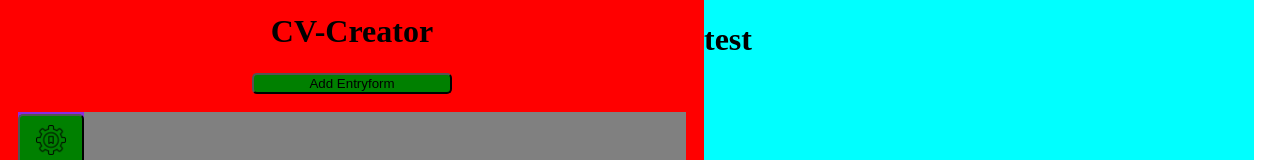
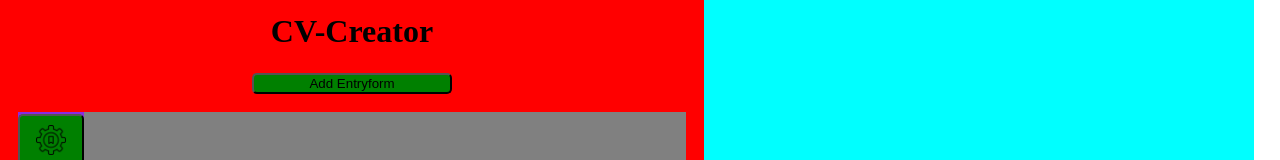
Before and after one commit to Paul-1783/CV-Application, a React (Vite) app: page / in a window 1280 px wide. Shown: the top 160 px of the page. Built offline with nearby package versions, Linux system fonts and the light colour scheme.

Commit message:
elevated allforms state and updated preview

```diff
--- a/src/App.jsx
+++ b/src/App.jsx
@@ -1,12 +1,15 @@
 import "./App.css";
+import { useState } from "react";
 import { PreviewFrame } from "./components/preview/preview";
 import { TabsContainer } from "./components/tabsContainer/tabsContainer";
 
 function App() {
+  const [allForms, setAllForms] = useState([[],[],[],[],[],[],[],[]])
+
   return (
     <>
-          <TabsContainer />
-          <PreviewFrame />
+          <TabsContainer allForms={allForms} setAllForms={setAllForms} />
+          <PreviewFrame allForms={allForms}/>
     </>
   );
 }
--- a/src/components/preview/preview.jsx
+++ b/src/components/preview/preview.jsx
@@ -2,11 +2,11 @@ import "./../../styles/preview.css";
 
  import { useContext } from 'react'
 
-export function PreviewFrame() {
+export function PreviewFrame({allForms}) {
 
-  // console.log("in Preview allinformation:  ", allInformation)
+  console.log("in Preview allinformation:  ", allForms)
 
   return <span className="preview-frame">
-    <h1>test</h1>
+    <h1>{allForms.map(arr => arr.map(elem => elem.id))}</h1>
   </span>;
 }
--- a/src/components/tabsContainer/tabsContainer.jsx
+++ b/src/components/tabsContainer/tabsContainer.jsx
@@ -35,18 +35,15 @@ const sectionInfos = [
   {sectionName : "links", icon: linkIcon},
 ];
 
-export function TabsContainer() {
+export function TabsContainer({allForms, setAllForms}) {
 
   const [clickedTopicId, setClickedTopicId] = useState(8)
-  const [allForms, setAllForms] = useState([[],[],[],[],[],[],[],[]])
   const [numberOfForms, setNumberOfForms] = useState(0)
   const loadedRef = useRef(false);
 
   useEffect(() => {
     if (loadedRef.current) return;
     loadedRef.current = true;
-
-    console.log("START ", numberOfForms)
 
     // setAllForms(allForms => [...allForms, allForms[0].push({id: 1, formTopic: "general", name:"", phone:"", email:""})]);
     // setAllForms(allForms => [...allForms, allForms[1].push({id: 2, formTopic: "education", school: "", degree: "", start: "", end: "", location: ""})]);
@@ -89,7 +86,6 @@ export function TabsContainer() {
 
   function handleAddedInfo(currentFormContent){
 
-    console.log(currentFormContent, " allForms in handleAddedInfo ", allForms)
 
     setAllForms(prevForms => {
       return prevForms.map(oneTopic =>
@@ -166,9 +162,6 @@ export function TabsContainer() {
 
   }
 
-  console.log("forms ", allForms)
-  console.log("numbers of forms outside ", numberOfForms)
-
   return (
     <span className="tabs-container">
       <h1>CV-Creator</h1>
```
